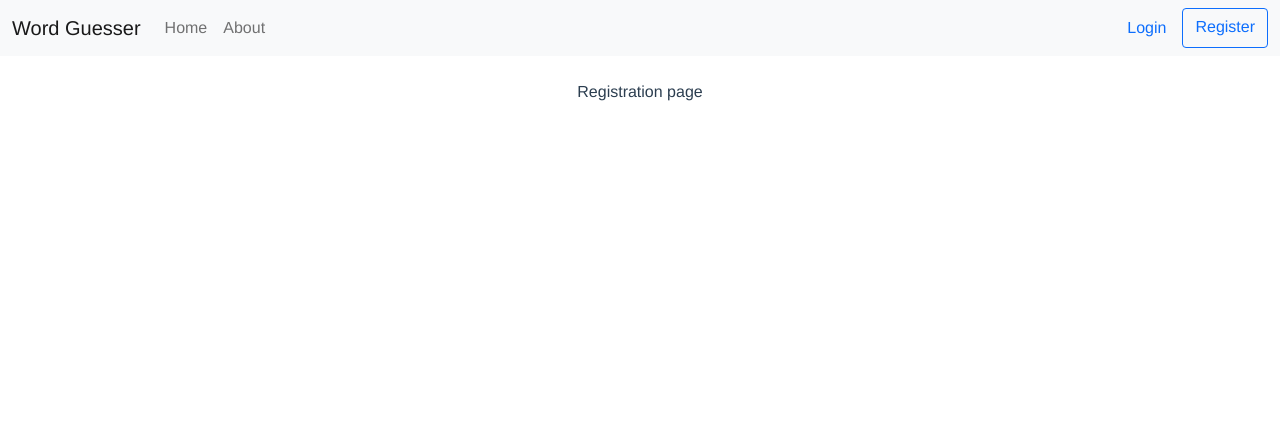
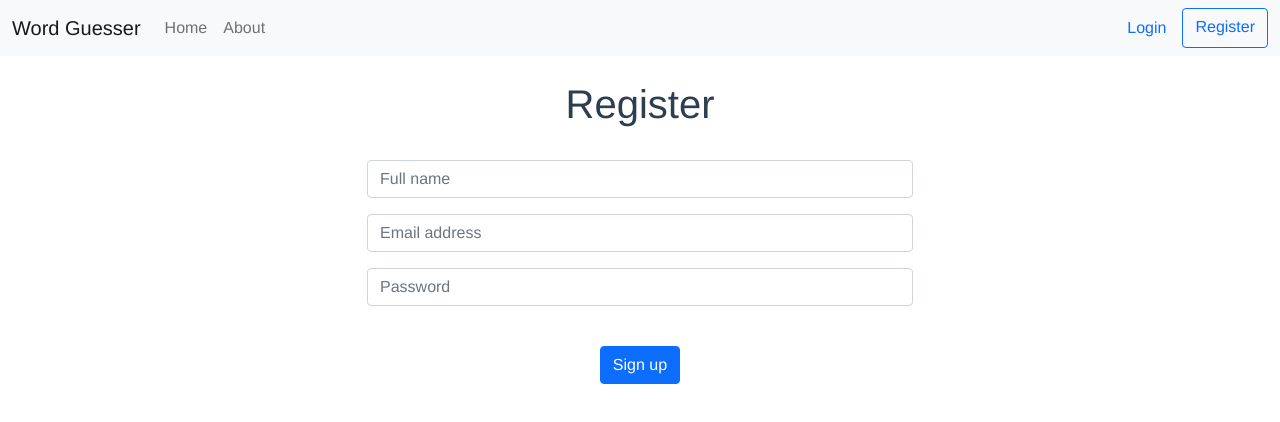
Before and after one commit to karukenert/wg_web_app, a Vue app: page /register in a window 1280 px wide. Shown: the top 422 px of the page. Built offline with nearby package versions, Linux system fonts and the light colour scheme.

Commit message:
register page

```diff
--- a/src/views/Register.vue
+++ b/src/views/Register.vue
@@ -1,8 +1,40 @@
 <template>
   <div class="container">
+    <h1>Register</h1>
+
+    <br />
     <div class="row">
       <div class="col-md-3"></div>
-      <div class="col-md-6">Registration page</div>
+      <div class="col-md-6">
+        <form>
+          <div class="mb-3">
+            <input
+              type="text"
+              class="form-control"
+              id="fullName"
+              placeholder="Full name"
+            />
+          </div>
+          <div class="mb-3">
+            <input
+              type="email"
+              class="form-control"
+              id="email"
+              placeholder="Email address"
+            />
+          </div>
+          <div class="mb-3">
+            <input
+              type="password"
+              class="form-control"
+              id="poassword"
+              placeholder="Password"
+            />
+          </div>
+          <br />
+          <button type="submit" class="btn btn-primary">Sign up</button>
+        </form>
+      </div>
       <div class="col-md-3"></div>
     </div>
   </div>
```
Also changed, not shown: 1 other file (tests, documents, lock files or other folders).
